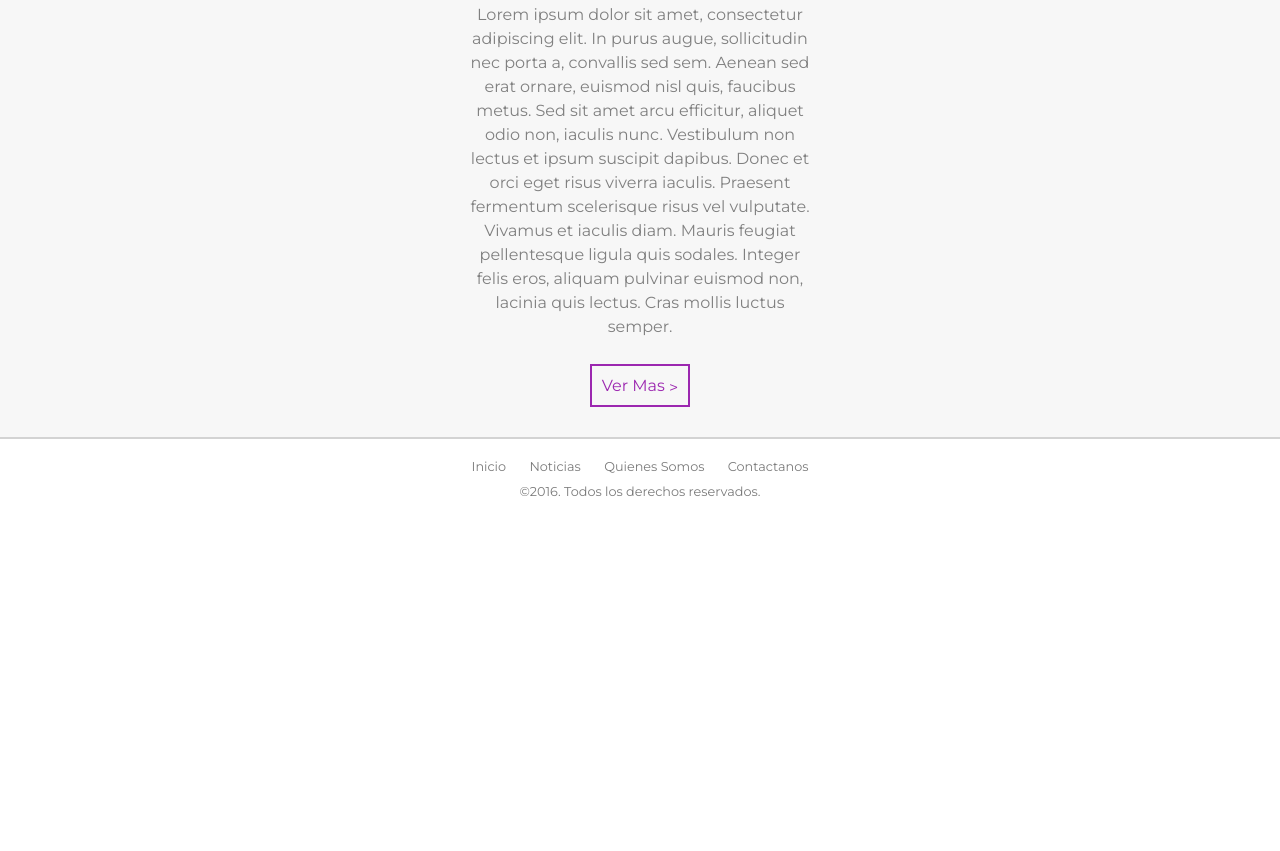
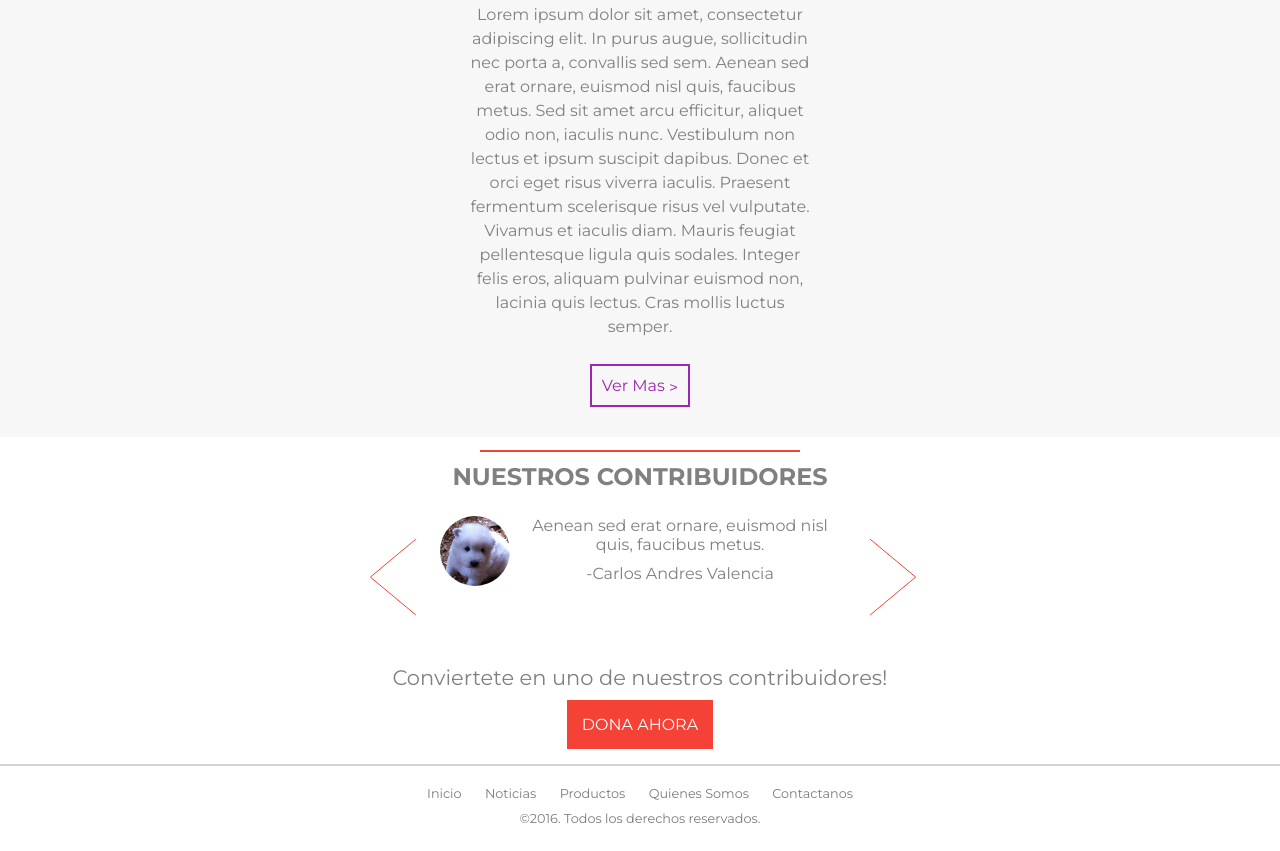
Before and after one commit to valecarlos/children-Foundation, a website: page index.html in a window 1280 px wide. Shown: the part 1454-2305 px from the top of the page. Before the commit the page ends 1978 px from the top, so only its background shows below. Drawn offline with nearby package versions, Linux system fonts and the light colour scheme.

Commit message:
Contributors Section Added

```diff
--- a/index.html
+++ b/index.html
@@ -30,6 +30,7 @@
 	    <ul class="menu">
 	      <li class="active"><a href="">Inicio</a></li>
 	      <li><a href="">Noticias</a></li>
+	      <li><a href="">Productos</a></li>
 	      <li><a href="">Quienes Somos</a></li>
 	      <li><a href="">Contactanos</a></li>
 	      <li><a class="donar" href="">DONA AHORA</a></li>
@@ -129,6 +130,54 @@
 					<p class="about-p">Lorem ipsum dolor sit amet, consectetur adipiscing elit. In purus augue, sollicitudin nec porta a, convallis sed sem. Aenean sed erat ornare, euismod nisl quis, faucibus metus. Sed sit amet arcu efficitur, aliquet odio non, iaculis nunc. Vestibulum non lectus et ipsum suscipit dapibus. Donec et orci eget risus viverra iaculis. Praesent fermentum scelerisque risus vel vulputate. Vivamus et iaculis diam. Mauris feugiat pellentesque ligula quis sodales. Integer felis eros, aliquam pulvinar euismod non, lacinia quis lectus. Cras mollis luctus semper.</p>
 					</div>
 			</div>
+		</div>
+	</section>
+	<section class="contributors-section">
+		<div>
+			<hr align="center">
+			<h1>NUESTROS CONTRIBUIDORES</h1>
+			<div class="slider-controls">
+				<div id="slider-left">
+					<svg xml:space="preserve">
+					    <polyline fill="none" stroke-width="1" stroke-linecap="round" stroke-linejoin="round" points="
+						45.63,75.8 0.375,38.087 45.63,0.375 "/>
+					  </svg>
+					</div>
+				<div id="slider-right">
+					<svg xmlns="http://www.w3.org/2000/svg" xmlns:xlink="http://www.w3.org/1999/xlink" xml:space="preserve">
+				    <polyline fill="none" stroke-width="1" stroke-linecap="round" stroke-linejoin="round" points="
+					0.375,0.375 45.63,38.087 0.375,75.8 "/>
+				  </svg>
+				</div>
+				<div class="slider-container">
+					<div class="slider-wrapper clearfix">
+						<div class="slider-card">
+							<img class="contrib-image" src="img/contributors/dom.jpg">
+							<div class="contrib-caption">
+								Lorem ipsum dolor sit amet, consectetur adipiscing elit. In purus augue.
+								<p>-Carlos Andres Valencia</p>
+							</div>
+						</div>
+						<div class="slider-card">
+							<img class="contrib-image" src="img/contributors/dom.jpg">
+							<div class="contrib-caption">
+								Aenean sed erat ornare, euismod nisl quis, faucibus metus.
+								<p>-Carlos Andres Valencia</p>
+							</div>
+						</div>
+						<div class="slider-card">
+							<img class="contrib-image" src="img/contributors/dom.jpg">
+							<div class="contrib-caption">
+								Vivamus et iaculis diam. Mauris feugiat pellentesque ligula quis sodales. Integer felis eros, aliquam pulvinar euismod non, lacinia quis lectus. Cras mollis luctus semper.
+								<p>-Carlos Andres Valencia</p>
+							</div>
+						</div>
+					</div>
+				</div>
+			</div>
+			<p>Conviertete en uno de nuestros contribuidores!</p>
+
+			<a class="donar boton-donar" href="">DONA AHORA</a>
 
 		</div>
 	</section>
@@ -136,6 +185,7 @@
 		<ul class="footer-menu">
 	      <li><a href="">Inicio</a></li>
 	      <li><a href="">Noticias</a></li>
+	      <li><a href="">Productos</a></li>
 	      <li><a href="">Quienes Somos</a></li>
 	      <li><a href="">Contactanos</a></li>
 	    </ul>
--- a/js/myScript.js
+++ b/js/myScript.js
@@ -4,10 +4,41 @@ $( document ).ready(function() {
     	console.log("i was clikced");
     	$('.about-wrapper').addClass('is-showing');
     	$('.about-extended').show();
-    })
+    });
 
     $("#back-about-button").click(function(event){
     	$('.about-wrapper').removeClass('is-showing');
     	$('.about-extended').hide(800);
-    })
+    });
+
+	mySlider = new Slider;
+	//setInterval(mySlider.goRight, 1000);
 });
+
+var Slider = function(){
+	var slides = $(".slider-wrapper").find(".slider-card").length - 1
+	var currentSlide = 0;
+	var slideWidth = $(".slider-card").width();
+	var myInterval;
+
+	$("#slider-left").click(function(event){
+		goLeft();
+	});
+
+	$("#slider-right").click(function(event){
+		goRight();
+	});
+
+	function goRight(){
+		currentSlide = currentSlide === slides ? 0 : currentSlide + 1;
+		$(".slider-wrapper").css({"margin-left" : -slideWidth * currentSlide});
+	}
+
+	function goLeft(){
+		currentSlide = currentSlide === 0 ? slides : currentSlide - 1;
+		$(".slider-wrapper").css({"margin-left" : -slideWidth * currentSlide});
+	}
+
+	myInterval = setInterval(goRight, 3000);
+
+};
--- /dev/null
+++ b/sass/_contributors-section.sass
@@ -0,0 +1,91 @@
+.contributors-section
+  text-align: center
+  padding-bottom: 15px
+
+  hr
+    display: inline-block
+    border: none
+    height: 2px
+    background-color: $first-color
+    width: 25%
+
+  h1
+    display: block
+    color: gray
+    margin: 6px 0px 15px
+
+  &>div>p
+    color: gray
+    font-size: 21px
+
+  .boton-donar
+    display: inline-block
+    padding: 15px
+    margin-top: 10px
+
+.slider-controls
+  position: relative
+
+  #slider-left, #slider-right
+    position: absolute
+    top: 50%
+    left: 50%
+    padding: 10px
+    font-size: 32px
+    cursor: pointer
+
+  #slider-left
+    transform: translate(-280px, -50%)
+
+    svg
+      width: 60px
+      height: 80px
+
+      polyline
+        transition: all 0.3s ease-in-out
+        stroke: $first-color
+
+    &:hover svg polyline
+      stroke-width: 3
+
+  #slider-right
+    transform: translate(220px, -50%)
+
+    svg
+      width: 60px
+      height: 80px
+
+      polyline
+        transition: all 0.3s ease-in-out
+        stroke: $first-color
+
+    &:hover svg polyline
+      stroke-width: 3
+
+.slider-container
+  width: 400px
+  margin: 25px auto 15px auto
+  overflow: hidden
+
+.slider-wrapper
+  width: 1200px
+  transition: all 0.6s ease-in-out
+
+.slider-card
+  float: left
+  width: 400px
+
+.contrib-image
+  border-radius: 50%
+  width: 70px
+  height: 70px
+  float: left
+
+.contrib-caption
+  padding-left: 10px
+  width: 330px
+  float: left
+  color: gray
+
+  p
+    margin: 10px
--- a/sass/theme.sass
+++ b/sass/theme.sass
@@ -1 +1 @@
-@import variables, reset, header-section, footer-section, icon-section, news-section, about-section
+@import variables, reset, header-section, footer-section, icon-section, news-section, about-section, contributors-section
```
Also changed, not shown: css/result.css, img/contributors/Dom.jpg (added), 1 other file.
